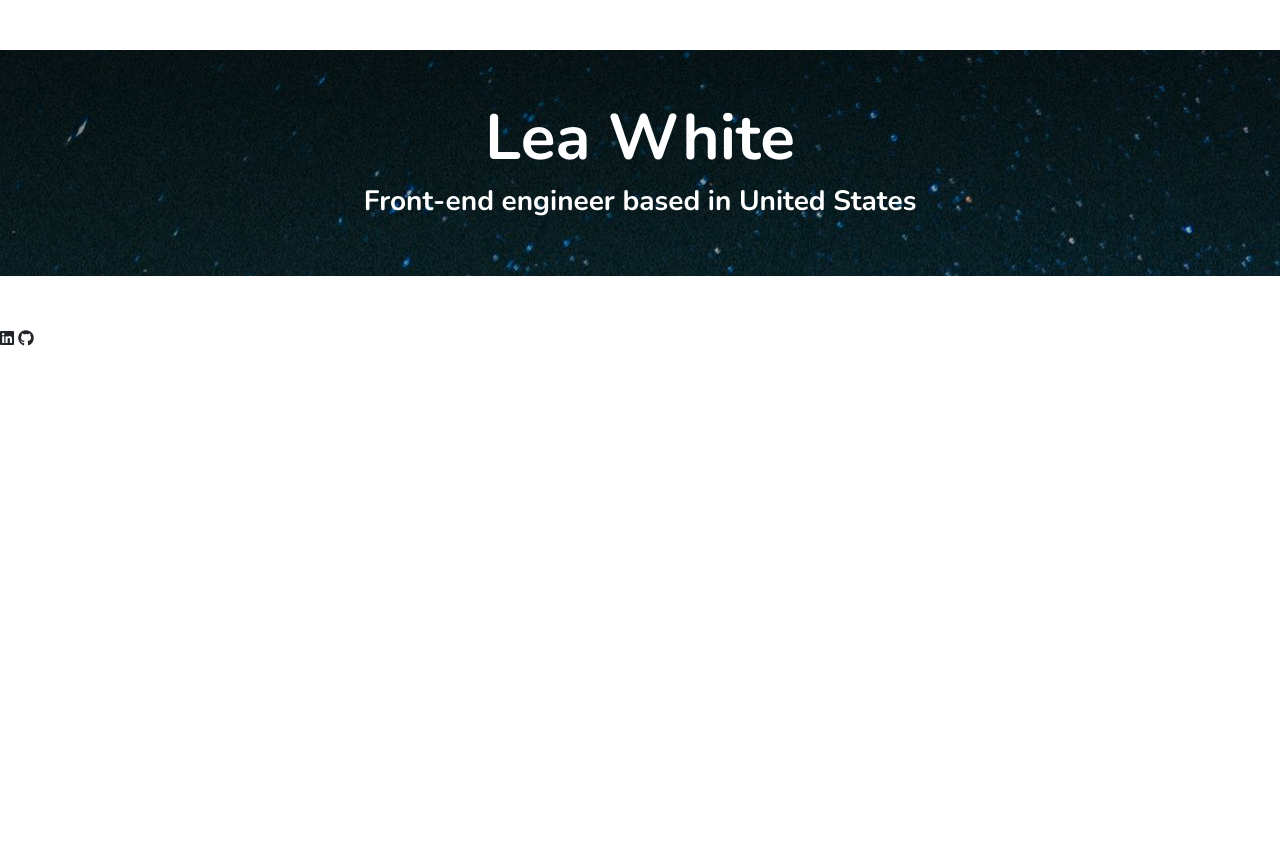
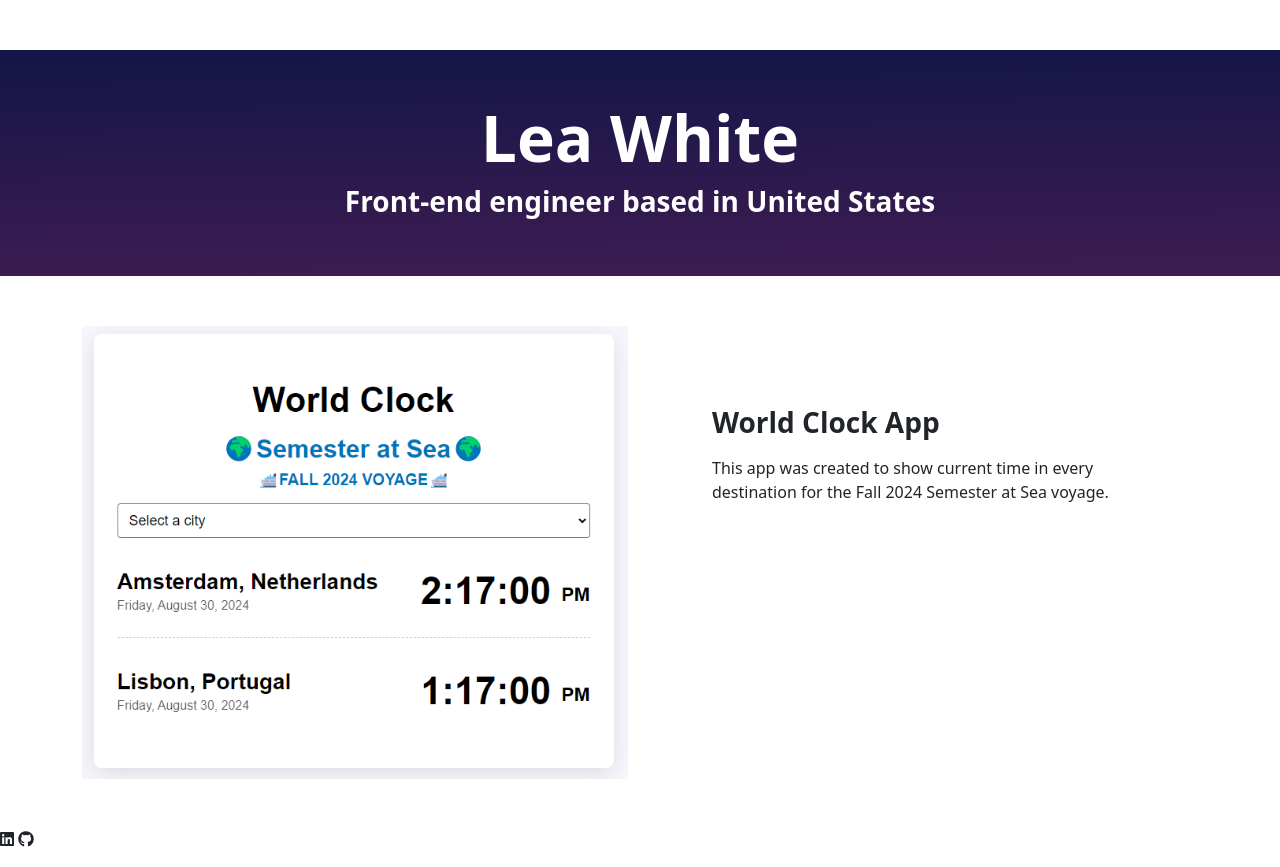
Before and after one commit to leacorrina/LCW-portfolio-project, a plain HTML site: page index.html in a window 1280 px wide. Before the commit the page ends 800 px from the top, so only its background shows below. Drawn offline with nearby package versions, Linux system fonts and the light colour scheme.

Commit message:
added project images and updated styling

```diff
--- a/index.html
+++ b/index.html
@@ -28,13 +28,35 @@
     <title>Lea White, front-end developer based in US</title>
   </head>
   <body>
-    <div class="hero img-fluid">
+    <div class="hero">
       <h1>Lea White</h1>
       <h2>Front-end engineer based in United States</h2>
     </div>
-    <p>
-      <i class="fa-brands fa-linkedin"></i>
-      <i class="fa-brands fa-github"></i>
-    </p>
+    <div class="container">
+      <div class="row mb-5">
+        <div class="col d-none d-md-block">
+          <img
+            src="images/clock.png"
+            alt="screenshot of world clock app"
+            class="img-fluid"
+          />
+        </div>
+        <div class="col">
+          <div class="project-description">
+            <h2 class="mb-3">World Clock App</h2>
+            <p class="mb-5">
+              This app was created to show current time in every destination for
+              the Fall 2024 Semester at Sea voyage.
+            </p>
+          </div>
+        </div>
+      </div>
+    </div>
+    <footer>
+      <p>
+        <i class="fa-brands fa-linkedin"></i>
+        <i class="fa-brands fa-github"></i>
+      </p>
+    </footer>
   </body>
 </html>
--- a/styles/portfolio.css
+++ b/styles/portfolio.css
@@ -5,7 +5,7 @@
 
 h1,
 h2 {
-  font-family: var(--heading-font-family);
+  font-family: var (--heading-font-family);
   font-weight: 700;
   font-style: normal;
 }
@@ -19,24 +19,31 @@ h2 {
 }
 
 p {
-  font-family: var(--default-font-family)
+  font-family: var (--default-font-family)
   font-weight: 400;
   font-style: normal;
 }
 
 .hero {
+    color: white;
+    text-align: center;
     margin: 50px 0;
-  padding: 50px 20px;
-  background: linear-gradient(
-      180deg,
-      rgba(0, 0, 0, 0.5) 0%,
-      rgba(0, 0, 0, 0.2) 100%
-    ),
-    url(/images/starrysky.jpg);
+    padding: 50px 20px;
+    background: linear-gradient(179.4deg, rgb(12, 20, 69) -16.9%, rgb(71, 30, 84) 119.9%);
 }
 
-.hero h1,
-h2 {
-  color: white;
-  text-align: center;
+.project-description {
+    padding: 80px 60px;
 }
+
+@media (max-width: 900px) {
+    .hero h1 {
+        font-size: 32px;
+    }
+    .hero h2 {
+        font-size: 14px;
+    }
+    .project-description {
+        text-align: center;
+    }
+}
```
Also changed, not shown: images/clock.png (added), images/poem.png (added), images/weather.png (added).
